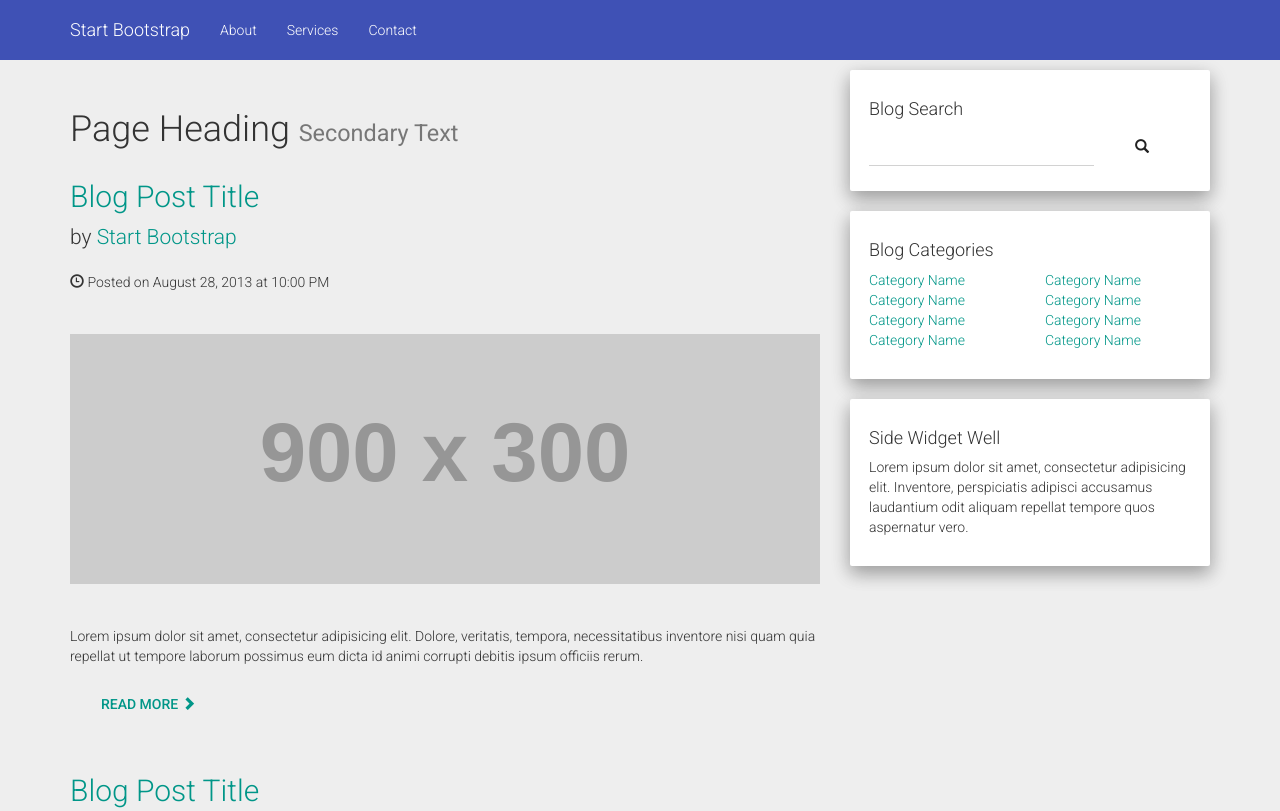
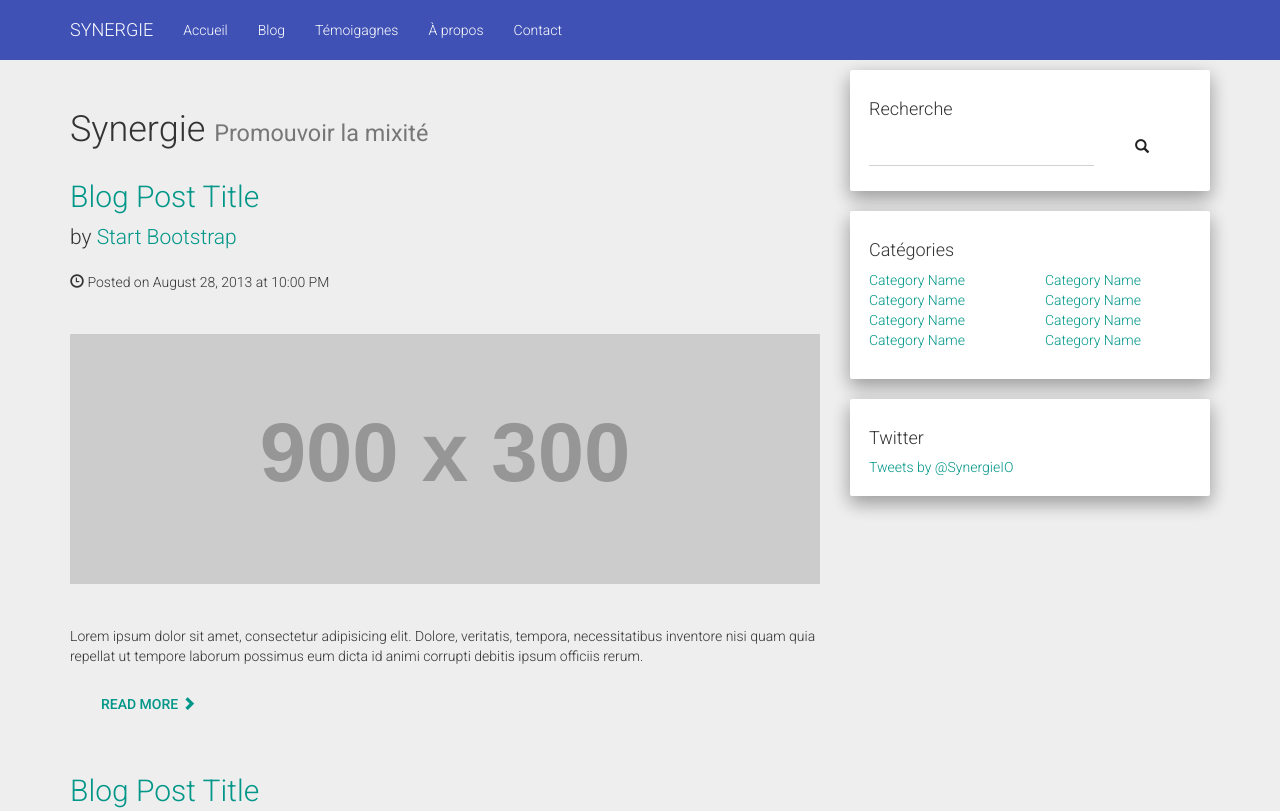
Before and after one commit to victorboissiere/synergie-new-design, a plain HTML site: page index.html in a window 1280 px wide. Shown: the top 811 px of the page. Drawn offline with nearby package versions, Linux system fonts and the light colour scheme; placeholder pictures from the web are drawn by us.

Commit message:
Translate mainpage and add Twitter

```diff
--- /dev/null
+++ b/css/main.css
@@ -0,0 +1,4 @@
+
+.uppercase {
+    text-transform: uppercase;
+}
--- a/index.html
+++ b/index.html
@@ -9,7 +9,7 @@
     <meta name="description" content="">
     <meta name="author" content="">
 
-    <title>Blog Home - Start Bootstrap Template</title>
+    <title>Synergie</title>
 
     <!-- Bootstrap Core CSS -->
     <!-- Material Design fonts -->
@@ -25,6 +25,7 @@
 
     <!-- Custom CSS -->
     <link href="css/blog-home.css" rel="stylesheet">
+    <link href="css/main.css" rel="stylesheet">
 
     <!-- HTML5 Shim and Respond.js IE8 support of HTML5 elements and media queries -->
     <!-- WARNING: Respond.js doesn't work if you view the page via file:// -->
@@ -48,16 +49,22 @@
                     <span class="icon-bar"></span>
                     <span class="icon-bar"></span>
                 </button>
-                <a class="navbar-brand" href="#">Start Bootstrap</a>
+                <a class="navbar-brand uppercase" href="#">Synergie</a>
             </div>
             <!-- Collect the nav links, forms, and other content for toggling -->
             <div class="collapse navbar-collapse" id="bs-example-navbar-collapse-1">
                 <ul class="nav navbar-nav">
                     <li>
-                        <a href="#">About</a>
+                        <a href="#">Accueil</a>
                     </li>
                     <li>
-                        <a href="#">Services</a>
+                        <a href="#">Blog</a>
+                    </li>
+                    <li>
+                        <a href="#">Témoigagnes</a>
+                    </li>
+                    <li>
+                        <a href="#">À propos</a>
                     </li>
                     <li>
                         <a href="#">Contact</a>
@@ -78,8 +85,8 @@
             <div class="col-md-8">
 
                 <h1 class="page-header">
-                    Page Heading
-                    <small>Secondary Text</small>
+                    Synergie
+                    <small>Promouvoir la mixité</small>
                 </h1>
 
                 <!-- First Blog Post -->
@@ -146,8 +153,8 @@
             <div class="col-md-4">
 
                 <!-- Blog Search Well -->
-                <div class="well">
-                    <h4>Blog Search</h4>
+                <div class="well indent-well">
+                    <h4>Recherche </h4>
                     <div class="input-group">
                         <input type="text" class="form-control">
                         <span class="input-group-btn">
@@ -161,7 +168,7 @@
 
                 <!-- Blog Categories Well -->
                 <div class="well">
-                    <h4>Blog Categories</h4>
+                    <h4>Catégories</h4>
                     <div class="row">
                         <div class="col-lg-6">
                             <ul class="list-unstyled">
@@ -195,8 +202,9 @@
 
                 <!-- Side Widget Well -->
                 <div class="well">
-                    <h4>Side Widget Well</h4>
-                    <p>Lorem ipsum dolor sit amet, consectetur adipisicing elit. Inventore, perspiciatis adipisci accusamus laudantium odit aliquam repellat tempore quos aspernatur vero.</p>
+                    <h4>Twitter</h4>
+                     <a class="twitter-timeline" href="https://twitter.com/SynergieIO" data-widget-id="697732158924943360">Tweets by @SynergieIO</a>
+                    <script>!function(d,s,id){var js,fjs=d.getElementsByTagName(s)[0],p=/^http:/.test(d.location)?'http':'https';if(!d.getElementById(id)){js=d.createElement(s);js.id=id;js.src=p+"://platform.twitter.com/widgets.js";fjs.parentNode.insertBefore(js,fjs);}}(document,"script","twitter-wjs");</script>
                 </div>
 
             </div>
```
